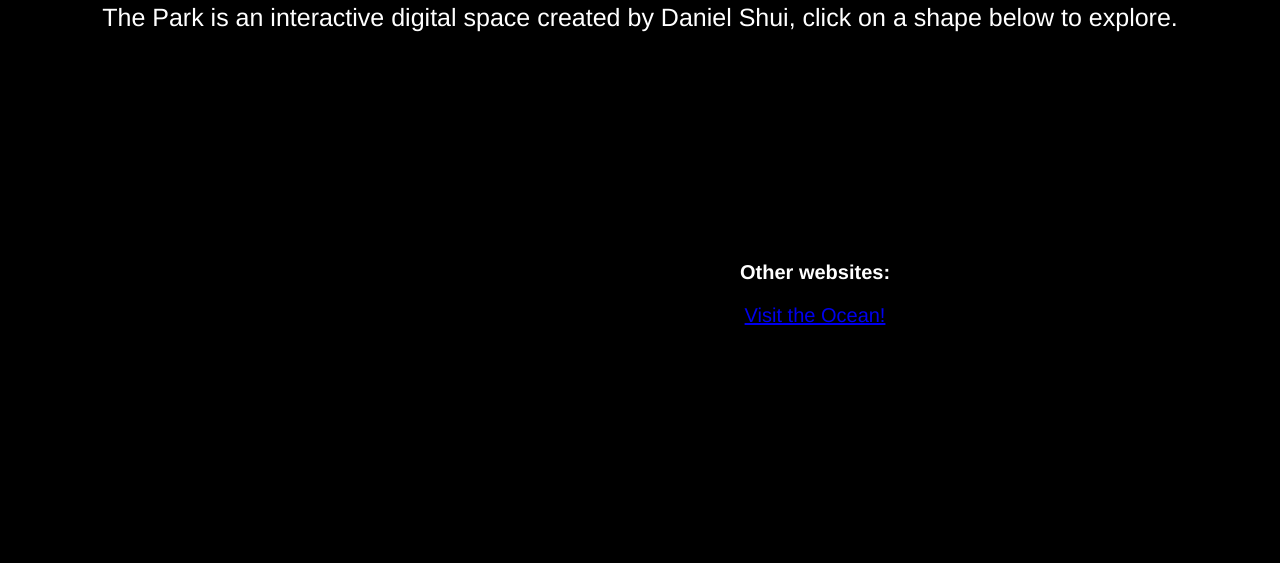
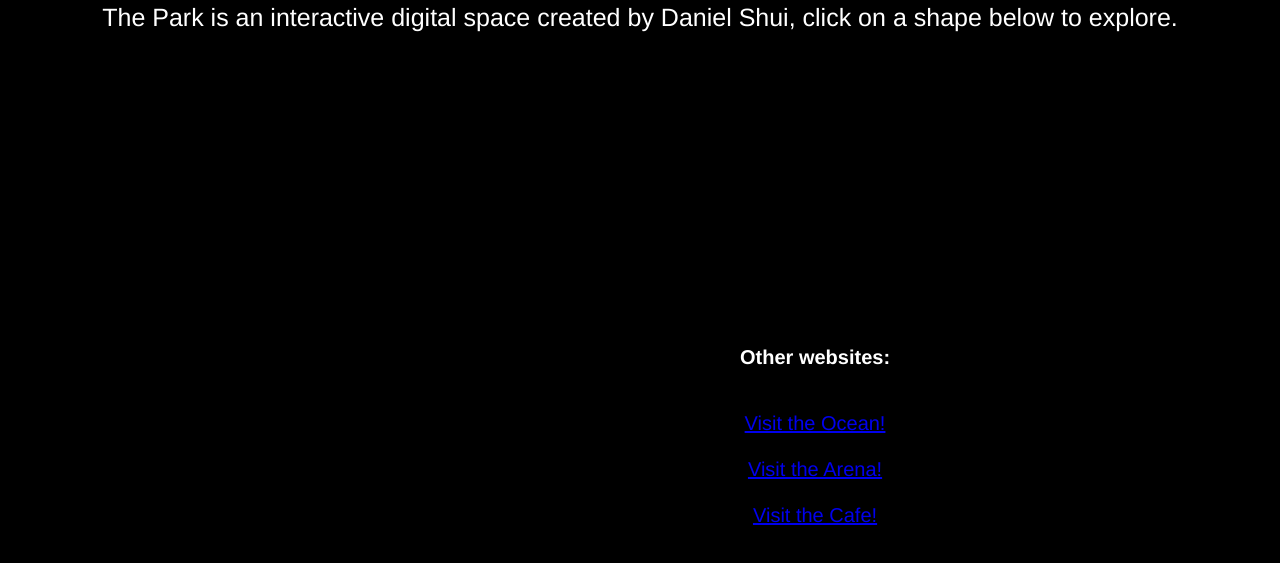
Before and after one commit to danielshui/park, a plain HTML site: page index.html in a window 1280 px wide. Shown: the part 673-1236 px from the top of the page. Drawn offline with Linux system fonts and the light colour scheme.

Commit message:
07/03/2021

```diff
--- a/Style Folder/style.css
+++ b/Style Folder/style.css
@@ -79,7 +79,7 @@
     	}
 
 .links {
-	position: absolute; left: 740px; bottom: -200px;
+	position: absolute; left: 740px; bottom: -400px;
 	width: 100%
 	margin: auto;
 	text-align: center;
--- a/index.html
+++ b/index.html
@@ -40,7 +40,14 @@ body {
         <div class="links">
 
             <p><b> Other websites: </b></p>
-            <a href="https://abbygklui.github.io/ocean/">Visit the Ocean!</a>
+            <br><a href="https://abbygklui.github.io/ocean/">Visit the Ocean!</a>
+            </br>
+            <br>
+            <a href="https://thefenix87.github.io/">Visit the Arena!</a>
+            </br>
+            <br>
+            <a href="https://minangela.github.io/coffeeshop/assignment2.html">Visit the Cafe!</a>
+            </br>
 
         </div>
     </div>
```
